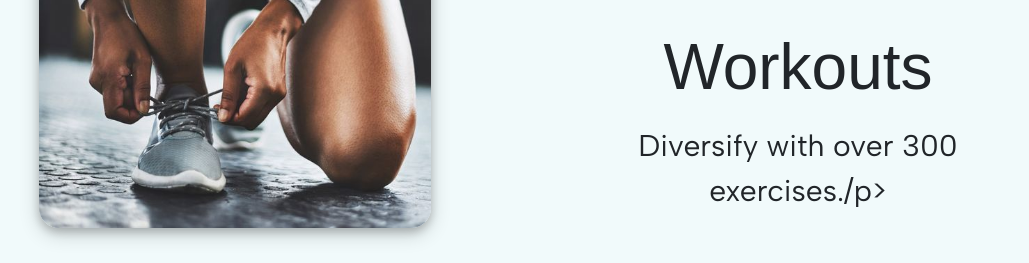
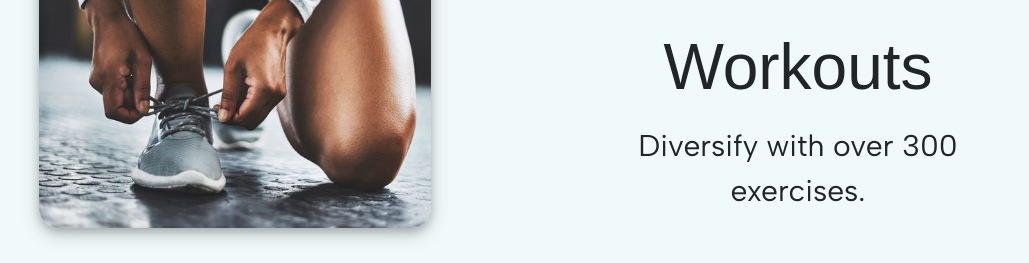
Before and after one commit to sasithonTn/StartupProject, a plain HTML site: page index.html in a window 1280 px wide. Shown: the part 960-1223 px from the top of the page, without its empty margins (197-1226 px from the left). Drawn offline with nearby package versions, Linux system fonts and the light colour scheme.

Commit message:
Add files via upload

```diff
--- a/index.html
+++ b/index.html
@@ -79,7 +79,7 @@
                 <div class="col-md-6 col-sm-6">
                     <div class="feature-text-right">
                         <h1>300+ Workouts</h1>
-                        <p>Diversify with over 300 exercises./p>
+                        <p>Diversify with over 300 exercises.</p>
                         <div class="button">
                             <button type="button" class="btn btn-feature button-feature">more</button>
                         </div>
```
